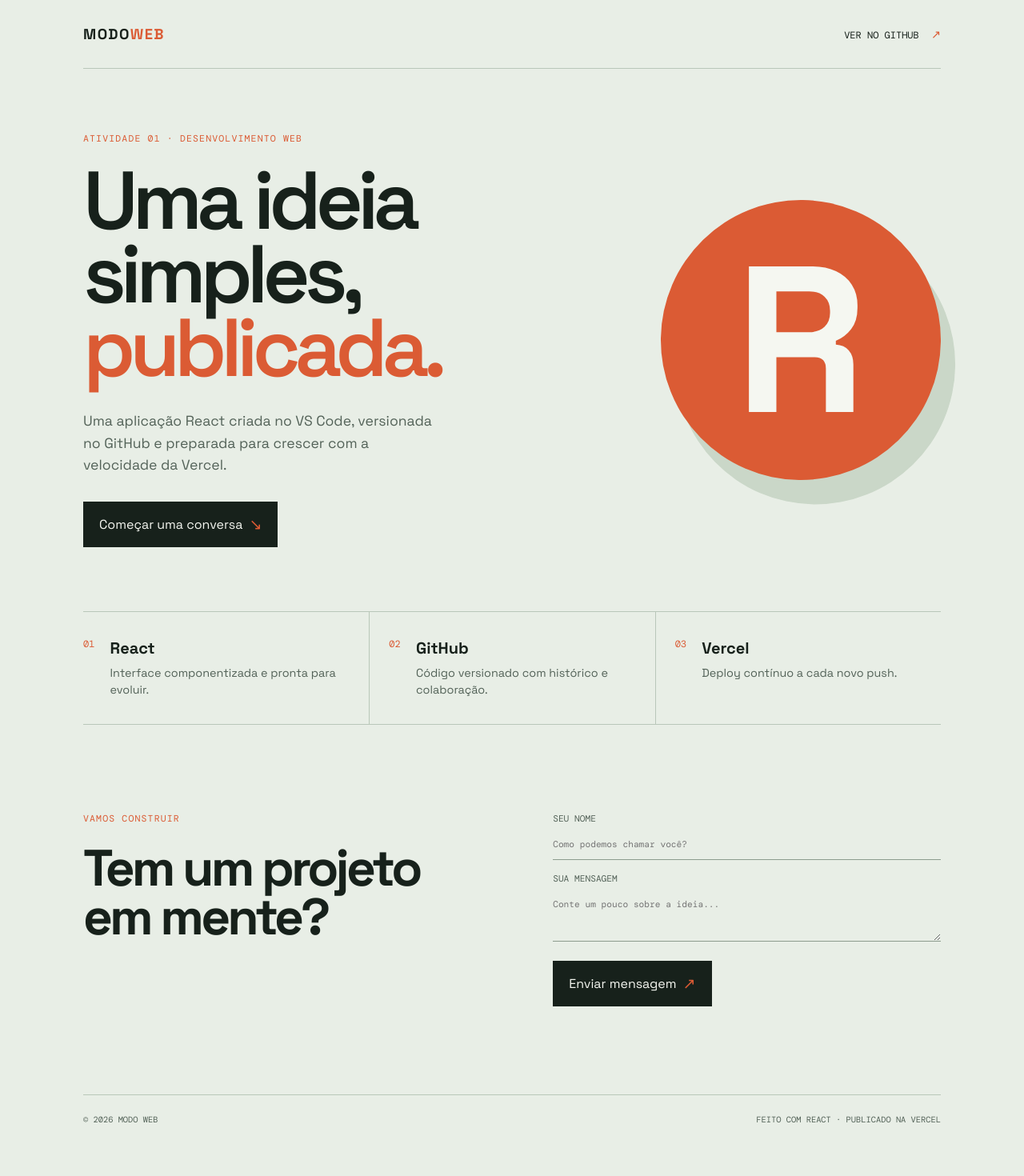
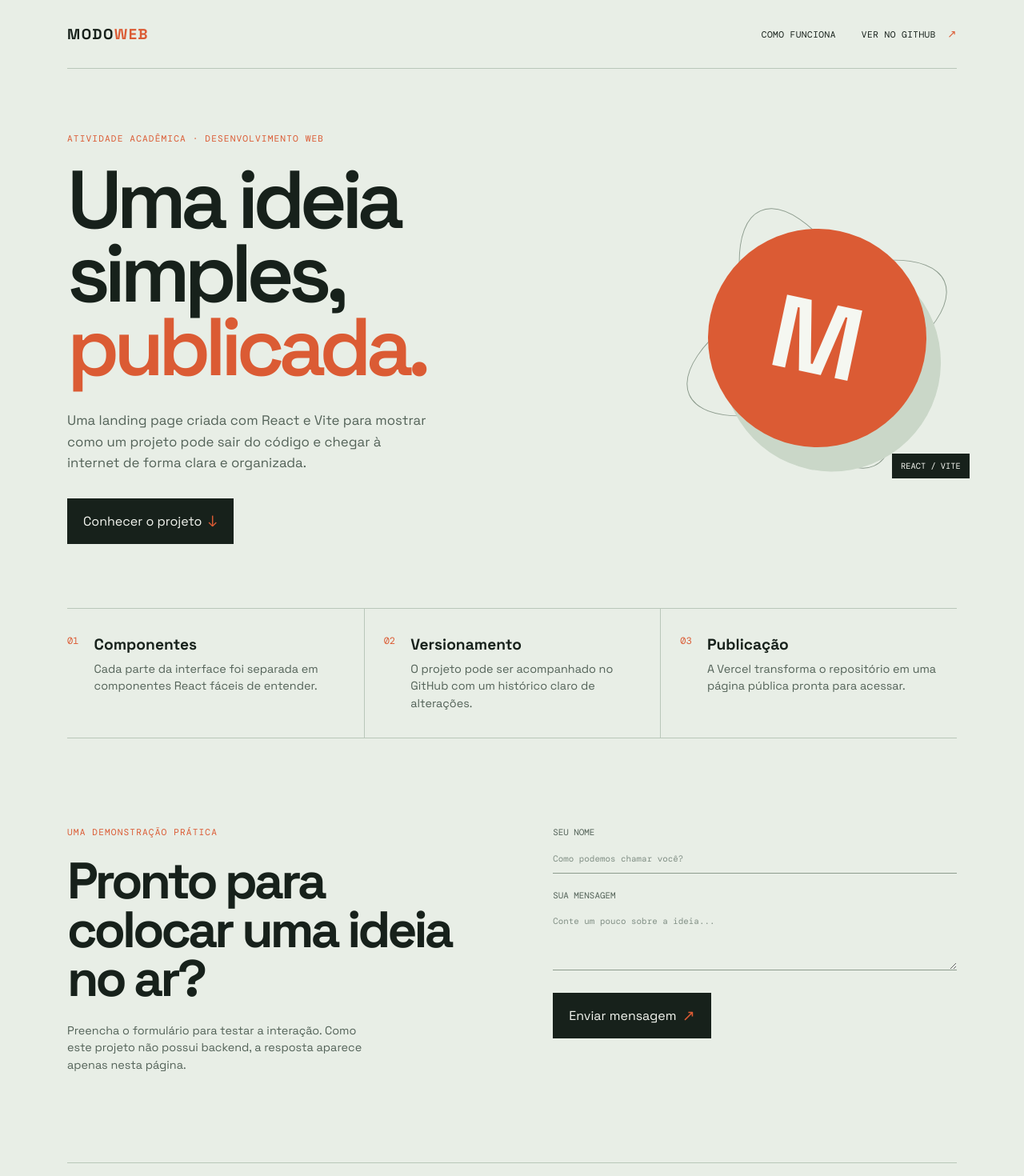
Before and after one commit to jenifferCamar/meu-app-react, a React (Vite) app: page / in a window 1280 px wide. Shown: the top 1470 px of the page at 80% size. Before the commit the page ends 1438 px from the top, so only its background shows below. Built offline with nearby package versions, Linux system fonts and the light colour scheme.

Commit message:
feat: aprimora landing page acadêmica Modo Web

```diff
--- a/src/App.jsx
+++ b/src/App.jsx
@@ -1,10 +1,9 @@
 import { useState } from 'react';
-
-const highlights = [
-  ['01', 'React', 'Interface componentizada e pronta para evoluir.'],
-  ['02', 'GitHub', 'Código versionado com histórico e colaboração.'],
-  ['03', 'Vercel', 'Deploy contínuo a cada novo push.'],
-];
+import Header from './components/Header';
+import Hero from './components/Hero';
+import Highlights from './components/Highlights';
+import ContactForm from './components/ContactForm';
+import Footer from './components/Footer';
 
 export default function App() {
   const [message, setMessage] = useState('');
@@ -12,49 +11,21 @@ export default function App() {
   function handleSubmit(event) {
     event.preventDefault();
     const form = new FormData(event.currentTarget);
-    setMessage(`Obrigado, ${form.get('name')}! Sua mensagem foi recebida.`);
+    const name = form.get('name');
+
+    setMessage(`Obrigada, ${name}! Sua mensagem foi recebida.`);
     event.currentTarget.reset();
   }
 
   return (
-    <main className="page-shell">
-      <nav className="nav-bar" aria-label="Navegação principal">
-        <a className="brand" href="#inicio">MODO<span>WEB</span></a>
-        <a className="nav-link" href="https://github.com/jenifferCamar/meu-app-angular" target="_blank" rel="noreferrer">
-          Ver no GitHub <span aria-hidden="true">↗</span>
-        </a>
-      </nav>
-
-      <section className="hero" id="inicio">
-        <div className="hero-copy">
-          <p className="eyebrow">Atividade 01 · Desenvolvimento Web</p>
-          <h1>Uma ideia simples, <em>publicada.</em></h1>
-          <p className="hero-text">Uma aplicação React criada no VS Code, versionada no GitHub e preparada para crescer com a velocidade da Vercel.</p>
-          <a className="primary-button" href="#contato">Começar uma conversa <span aria-hidden="true">↘</span></a>
-        </div>
-        <div className="hero-mark" aria-hidden="true"><span>R</span></div>
-      </section>
-
-      <section className="highlights" aria-label="Tecnologias utilizadas">
-        {highlights.map(([number, title, text]) => (
-          <article className="highlight" key={title}>
-            <span className="number">{number}</span>
-            <div><h2>{title}</h2><p>{text}</p></div>
-          </article>
-        ))}
-      </section>
-
-      <section className="contact" id="contato">
-        <div><p className="eyebrow">Vamos construir</p><h2>Tem um projeto em mente?</h2></div>
-        <form onSubmit={handleSubmit}>
-          <label>Seu nome<input name="name" required placeholder="Como podemos chamar você?" /></label>
-          <label>Sua mensagem<textarea name="message" required placeholder="Conte um pouco sobre a ideia..." rows="3" /></label>
-          <button type="submit">Enviar mensagem <span aria-hidden="true">↗</span></button>
-          {message && <p className="form-message" role="status">{message}</p>}
-        </form>
-      </section>
-
-      <footer><span>© 2026 Modo Web</span><span>Feito com React · Publicado na Vercel</span></footer>
-    </main>
+    <div className="page-shell">
+      <Header />
+      <main>
+        <Hero />
+        <Highlights />
+        <ContactForm onSubmit={handleSubmit} message={message} />
+      </main>
+      <Footer />
+    </div>
   );
 }
--- /dev/null
+++ b/src/components/ContactForm.jsx
@@ -0,0 +1,35 @@
+export default function ContactForm({ onSubmit, message }) {
+  return (
+    <section className="contact" id="contato">
+      <div className="contact-copy">
+        <p className="eyebrow">Uma demonstração prática</p>
+        <h2>Pronto para colocar uma ideia no ar?</h2>
+        <p>
+          Preencha o formulário para testar a interação. Como este projeto não
+          possui backend, a resposta aparece apenas nesta página.
+        </p>
+      </div>
+
+      <form className="contact-form" onSubmit={onSubmit}>
+        <label htmlFor="name">
+          Seu nome
+          <input id="name" name="name" required placeholder="Como podemos chamar você?" />
+        </label>
+        <label htmlFor="message">
+          Sua mensagem
+          <textarea
+            id="message"
+            name="message"
+            required
+            placeholder="Conte um pouco sobre a ideia..."
+            rows="4"
+          />
+        </label>
+        <button type="submit">
+          Enviar mensagem <span aria-hidden="true">↗</span>
+        </button>
+        {message && <p className="form-message" role="status">{message}</p>}
+      </form>
+    </section>
+  );
+}
--- /dev/null
+++ b/src/components/Footer.jsx
@@ -0,0 +1,8 @@
+export default function Footer() {
+  return (
+    <footer className="site-footer">
+      <span>© 2026 Modo Web</span>
+      <span>Feito com React · Publicado na Vercel</span>
+    </footer>
+  );
+}
--- /dev/null
+++ b/src/components/Header.jsx
@@ -0,0 +1,21 @@
+export default function Header() {
+  return (
+    <header className="site-header">
+      <a className="brand" href="#inicio" aria-label="Voltar ao início">
+        MODO<span>WEB</span>
+      </a>
+
+      <nav className="nav-bar" aria-label="Navegação principal">
+        <a className="nav-link" href="#processo">Como funciona</a>
+        <a
+          className="nav-link nav-link-highlight"
+          href="https://github.com/jenifferCamar/meu-app-angular"
+          target="_blank"
+          rel="noreferrer"
+        >
+          Ver no GitHub <span aria-hidden="true">↗</span>
+        </a>
+      </nav>
+    </header>
+  );
+}
--- /dev/null
+++ b/src/components/Hero.jsx
@@ -0,0 +1,26 @@
+export default function Hero() {
+  return (
+    <section className="hero" id="inicio">
+      <div className="hero-copy">
+        <p className="eyebrow">Atividade acadêmica · Desenvolvimento Web</p>
+        <h1>
+          Uma ideia simples, <em>publicada.</em>
+        </h1>
+        <p className="hero-text">
+          Uma landing page criada com React e Vite para mostrar como um projeto
+          pode sair do código e chegar à internet de forma clara e organizada.
+        </p>
+        <a className="primary-button" href="#contato">
+          Conhecer o projeto <span aria-hidden="true">↓</span>
+        </a>
+      </div>
+
+      <div className="hero-art" aria-label="Ilustração abstrata do projeto" role="img">
+        <div className="art-orbit art-orbit-one" />
+        <div className="art-orbit art-orbit-two" />
+        <div className="hero-mark">M</div>
+        <span className="art-label">React / Vite</span>
+      </div>
+    </section>
+  );
+}
--- /dev/null
+++ b/src/components/Highlights.jsx
@@ -0,0 +1,33 @@
+const highlights = [
+  {
+    number: '01',
+    title: 'Componentes',
+    text: 'Cada parte da interface foi separada em componentes React fáceis de entender.',
+  },
+  {
+    number: '02',
+    title: 'Versionamento',
+    text: 'O projeto pode ser acompanhado no GitHub com um histórico claro de alterações.',
+  },
+  {
+    number: '03',
+    title: 'Publicação',
+    text: 'A Vercel transforma o repositório em uma página pública pronta para acessar.',
+  },
+];
+
+export default function Highlights() {
+  return (
+    <section className="highlights" id="processo" aria-label="Etapas do projeto">
+      {highlights.map((highlight) => (
+        <article className="highlight" key={highlight.number}>
+          <span className="number">{highlight.number}</span>
+          <div>
+            <h2>{highlight.title}</h2>
+            <p>{highlight.text}</p>
+          </div>
+        </article>
+      ))}
+    </section>
+  );
+}
--- a/src/styles.css
+++ b/src/styles.css
@@ -1,155 +1,161 @@
 @import url('https://fonts.googleapis.com/css2?family=DM+Mono:wght@400;500&family=Space+Grotesk:wght@400;500;600;700&display=swap');
 
 :root {
-    font-family: 'Space Grotesk', sans-serif;
+  font-family: 'Space Grotesk', Arial, sans-serif;
   color: #17211b;
   background: #e8eee6;
   font-synthesis: none;
+  text-rendering: optimizeLegibility;
 }
 
-* {
-    box-sizing: border-box;
-}
+* { box-sizing: border-box; }
 
-html {
-    scroll-behavior: smooth;
-}
+html { scroll-behavior: smooth; }
 
-body {
-    margin: 0;
-    min-width: 320px;
-}
+body { margin: 0; min-width: 320px; }
 
-a {
-    color: inherit;
-    text-decoration: none;
-}
+a { color: inherit; text-decoration: none; }
 
-button,
-input,
-textarea {
-    font: inherit;
+button, input, textarea { font: inherit; }
+
+button:focus-visible,
+a:focus-visible,
+input:focus-visible,
+textarea:focus-visible {
+  outline: 3px solid #db5b34;
+  outline-offset: 4px;
 }
 
 .page-shell {
-    max-width: 1200px;
+  max-width: 1240px;
   margin: 0 auto;
   padding: 0 5vw;
   overflow: hidden;
 }
 
-.nav-bar {
-    height: 86px;
+.site-header {
+  min-height: 86px;
   display: flex;
   justify-content: space-between;
   align-items: center;
   border-bottom: 1px solid #b9c7b9;
 }
 
-.brand {
-    font-size: 1.15rem;
-    font-weight: 700;
-    letter-spacing: .08em;
-}
+.brand { font-size: 1.15rem; font-weight: 700; letter-spacing: 0.08em; }
 
-.brand span,
-h1 em,
-.eyebrow,
-.number,
-.form-message {
-    color: #db5b34;
-}
+.brand span, h1 em, .eyebrow, .number, .form-message { color: #db5b34; }
+
+.nav-bar { display: flex; align-items: center; gap: 2rem; }
 
 .nav-link {
   font-family: 'DM Mono', monospace;
-    font-size: .75rem;
+  font-size: 0.7rem;
   text-transform: uppercase;
+  letter-spacing: 0.04em;
 }
 
-.nav-link span,
-.primary-button span,
-button span {
+.nav-link-highlight span, .primary-button span, button span {
   color: #db5b34;
   font-size: 1.2em;
-    margin-left: .5rem;
+  margin-left: 0.45rem;
 }
 
 .hero {
   min-height: 610px;
   display: grid;
-    grid-template-columns: 1fr .65fr;
+  grid-template-columns: 1fr 0.65fr;
   align-items: center;
+  gap: 2rem;
 }
 
-.hero-copy {
-    max-width: 690px;
-    padding: 80px 0;
-}
+.hero-copy { max-width: 690px; padding: 80px 0; }
 
 .eyebrow {
   font-family: 'DM Mono', monospace;
-    font-size: .72rem;
+  font-size: 0.7rem;
   text-transform: uppercase;
-    letter-spacing: .1em;
+  letter-spacing: 0.1em;
   margin: 0 0 1.5rem;
 }
 
 h1 {
   font-size: clamp(3.5rem, 8vw, 7rem);
-    line-height: .9;
-    letter-spacing: -.07em;
+  line-height: 0.9;
+  letter-spacing: -0.07em;
   font-weight: 600;
   margin: 0;
 }
 
-h1 em {
-    font-style: normal;
-}
+h1 em { font-style: normal; }
 
 .hero-text {
-    max-width: 440px;
+  max-width: 460px;
   color: #536258;
-    font-size: 1.1rem;
+  font-size: 1.05rem;
   line-height: 1.55;
   margin: 2rem 0;
 }
 
-.primary-button,
-button {
+.primary-button, button {
   display: inline-flex;
   align-items: center;
+  justify-content: center;
   background: #17211b;
   color: #f5f7f1;
   border: 0;
   padding: 1rem 1.25rem;
   cursor: pointer;
-    transition: transform .2s, background .2s;
+  transition: transform 0.2s ease, background 0.2s ease;
 }
 
-.primary-button:hover,
-button:hover {
-    background: #db5b34;
-    transform: translateY(-2px);
+.primary-button:hover, button:hover { background: #db5b34; transform: translateY(-2px); }
+
+.hero-art {
+  width: min(35vw, 350px);
+  aspect-ratio: 1;
+  justify-self: end;
+  position: relative;
+  display: grid;
+  place-items: center;
 }
 
 .hero-mark {
-    width: min(35vw, 350px);
-    aspect-ratio: 1;
+  width: 78%;
+  height: 78%;
+  display: grid;
+  place-items: center;
   border-radius: 50%;
   background: #db5b34;
-    justify-self: end;
-    display: grid;
-    place-items: center;
+  color: #f5f7f1;
+  font-size: min(22vw, 8rem);
+  line-height: 1;
+  font-weight: 700;
   transform: rotate(12deg);
   box-shadow: 24px 26px 0 #cad7c8;
+  z-index: 2;
 }
 
-.hero-mark span {
+.art-orbit {
+  position: absolute;
+  border: 1px solid #8d9c8e;
+  border-radius: 50%;
+  transform: rotate(-24deg);
+}
+
+.art-orbit-one { width: 100%; height: 42%; }
+.art-orbit-two { width: 42%; height: 100%; }
+
+.art-label {
+  position: absolute;
+  right: -1rem;
+  bottom: 0;
+  padding: 0.55rem 0.7rem;
+  background: #17211b;
   color: #f5f7f1;
-    font-size: min(24vw, 260px);
-    line-height: 1;
-    font-weight: 700;
-    transform: rotate(-12deg);
+  font-family: 'DM Mono', monospace;
+  font-size: 0.65rem;
+  text-transform: uppercase;
+  z-index: 3;
 }
 
 .highlights {
@@ -166,26 +172,17 @@ button:hover {
   padding: 2rem 1.5rem 2rem 0;
 }
 
-.highlight+.highlight {
-    border-left: 1px solid #b9c7b9;
-    padding-left: 1.5rem;
-}
+.highlight + .highlight { border-left: 1px solid #b9c7b9; padding-left: 1.5rem; }
 
-.number {
-    font-family: 'DM Mono', monospace;
-    font-size: .75rem;
-}
+.number { font-family: 'DM Mono', monospace; font-size: 0.75rem; }
 
-.highlight h2 {
-    margin: 0 0 .5rem;
-    font-size: 1.25rem;
-}
+.highlight h2 { margin: 0 0 0.5rem; font-size: 1.2rem; }
 
-.highlight p {
+.highlight p, .contact-copy > p:last-child {
   margin: 0;
   color: #536258;
-    line-height: 1.45;
-    font-size: .9rem;
+  line-height: 1.5;
+  font-size: 0.9rem;
 }
 
 .contact {
@@ -196,101 +193,65 @@ button:hover {
 }
 
 .contact h2 {
+  max-width: 480px;
   font-size: clamp(2.3rem, 5vw, 4.5rem);
-    letter-spacing: -.06em;
-    line-height: .95;
-    margin: 0;
+  letter-spacing: -0.06em;
+  line-height: 0.95;
+  margin: 0 0 1.5rem;
 }
 
-form {
-    display: grid;
-    gap: 1rem;
-}
+.contact-copy > p:last-child { max-width: 390px; }
+
+.contact-form { display: grid; align-content: start; gap: 1.25rem; }
 
 label {
   display: grid;
-    gap: .45rem;
+  gap: 0.45rem;
   color: #536258;
   font-family: 'DM Mono', monospace;
-    font-size: .7rem;
+  font-size: 0.68rem;
   text-transform: uppercase;
 }
 
-input,
-textarea {
+input, textarea {
+  width: 100%;
   background: transparent;
   border: 0;
   border-bottom: 1px solid #8d9c8e;
-    padding: .7rem 0;
+  padding: 0.7rem 0;
   color: #17211b;
   outline: none;
   resize: vertical;
 }
 
-input:focus,
-textarea:focus {
-    border-color: #db5b34;
-}
+input:focus, textarea:focus { border-color: #db5b34; }
+input::placeholder, textarea::placeholder { color: #829086; }
+.contact-form button { justify-self: start; margin-top: 0.5rem; }
+.form-message { font-size: 0.9rem; margin: 0; }
 
-form button {
-    justify-self: start;
-    margin-top: .5rem;
-}
-
-.form-message {
-    font-size: .9rem;
-    margin: 0;
-}
-
-footer {
+.site-footer {
   border-top: 1px solid #b9c7b9;
   padding: 1.5rem 0 2rem;
   display: flex;
   justify-content: space-between;
   color: #536258;
   font-family: 'DM Mono', monospace;
-    font-size: .65rem;
+  font-size: 0.65rem;
   text-transform: uppercase;
 }
 
 @media (max-width: 700px) {
-    .hero {
-        min-height: auto;
-        grid-template-columns: 1fr;
+  .site-header { min-height: 74px; }
+  .nav-bar { gap: 0.9rem; }
+  .nav-link:first-child { display: none; }
+  .nav-link { font-size: 0.62rem; }
+  .hero { min-height: auto; grid-template-columns: 1fr; }
+  .hero-copy { padding: 75px 0 45px; }
+  .hero-art { width: min(70vw, 250px); justify-self: center; margin: 20px 0 70px; }
+  .art-label { right: -0.5rem; }
+  .highlights, .contact { grid-template-columns: 1fr; }
+  .highlight { padding: 1.5rem 0; }
+  .highlight + .highlight { border-left: 0; border-top: 1px solid #b9c7b9; padding-left: 0; }
+  .contact { gap: 3rem; padding: 75px 0; }
+  .site-footer { gap: 1rem; flex-direction: column; }
 }
-
-    .hero-copy {
-        padding: 75px 0 45px;
-    }
-
-    .hero-mark {
-        width: 180px;
-        justify-self: center;
-        margin: 20px 0 70px;
-    }
-
-    .highlights,
-    .contact {
-        grid-template-columns: 1fr;
-    }
-
-    .highlight {
-        padding: 1.5rem 0;
-    }
-
-    .highlight+.highlight {
-        border-left: 0;
-        border-top: 1px solid #b9c7b9;
-        padding-left: 0;
-    }
-
-    .contact {
-        gap: 3rem;
-        padding: 75px 0;
-    }
-
-    footer {
-        gap: 1rem;
-        flex-direction: column;
-    }
-}
```
Also changed, not shown: index.html (+9 -9 lines), 2 other files (tests, documents, lock files or other folders). Lines whose indentation alone changed are shown as unchanged.
